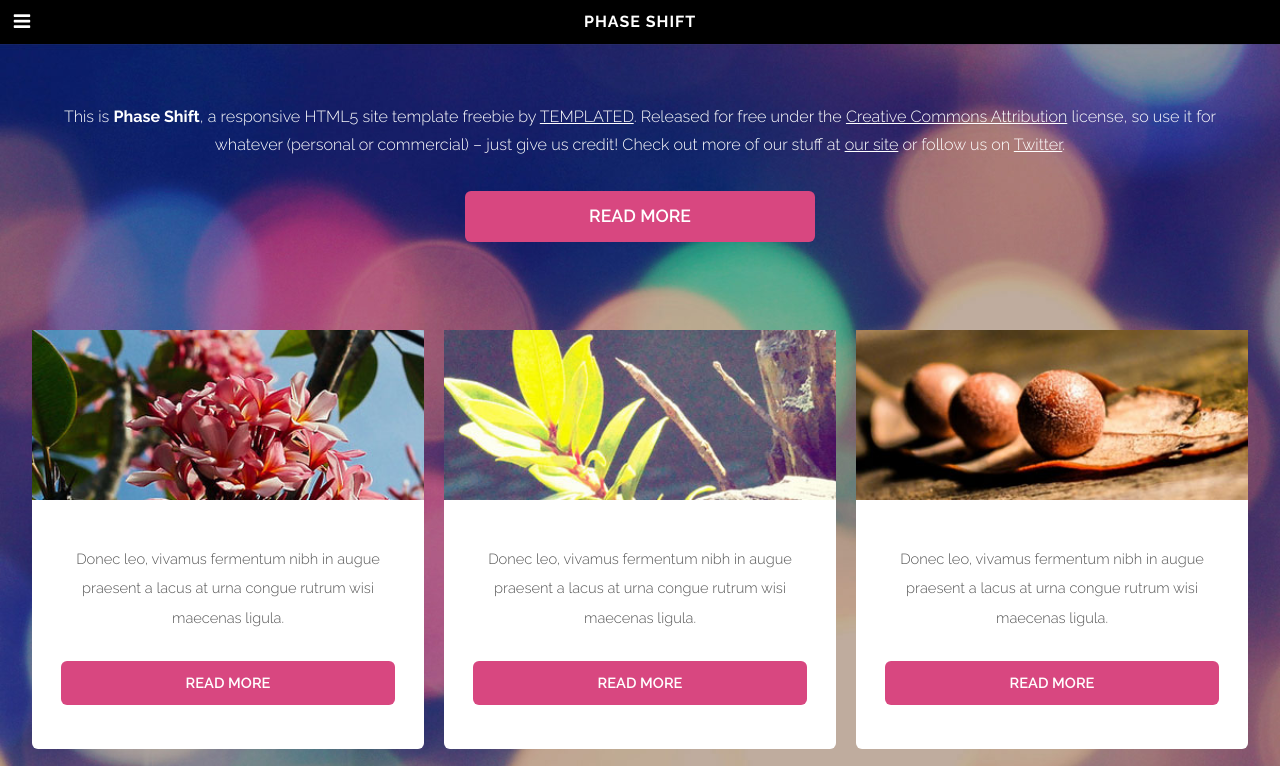
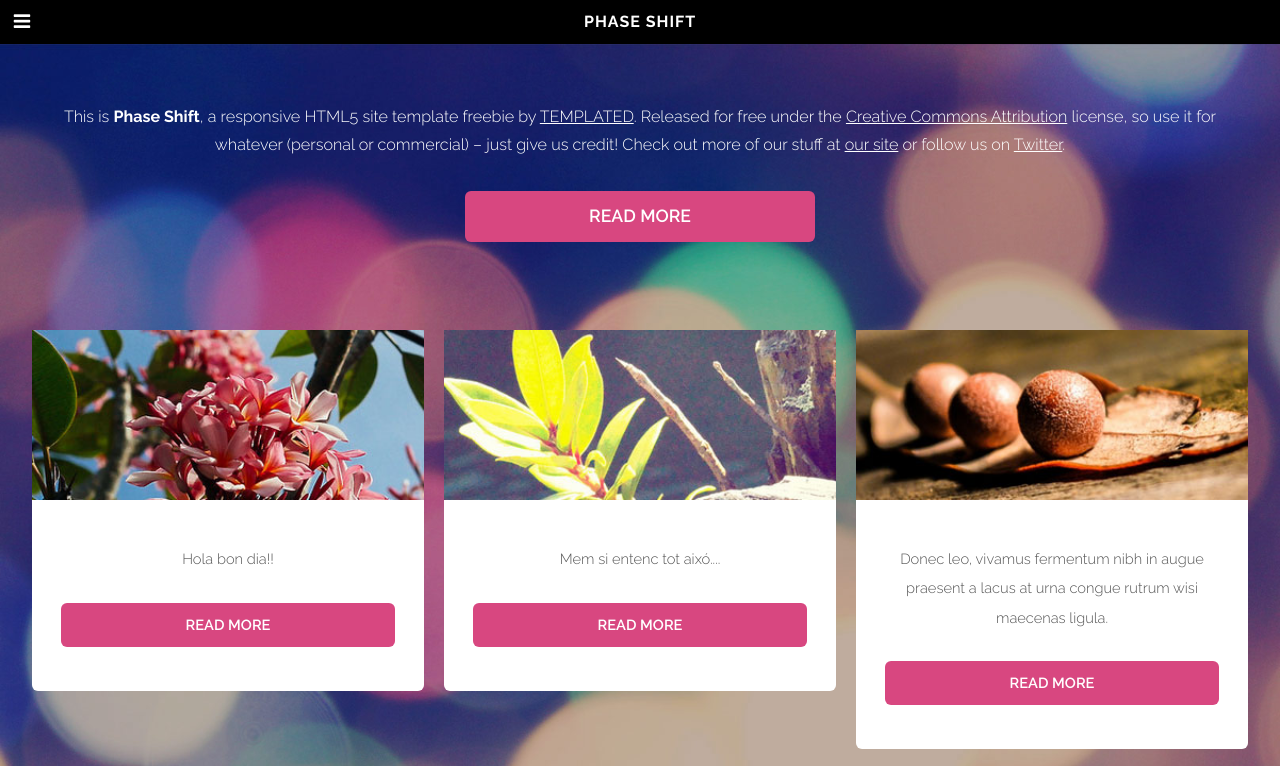
Before and after one commit to joanlig/curso-git, a plain HTML site: page index.html in a window 1280 px wide. Shown: the top 766 px of the page. Drawn offline with Linux system fonts and the light colour scheme.

Commit message:
Index modificado, segundo commit de prueba.

```diff
--- a/index.html
+++ b/index.html
@@ -58,12 +58,12 @@
 							<div class="row no-collapse-1">
 								<section class="4u"> <a href="#" class="image featured"><img src="images/pic01.jpg" alt=""></a>
 									<div class="box">
-										<p>Donec leo, vivamus fermentum nibh in augue praesent a lacus at urna congue rutrum  wisi maecenas ligula.</p>
+										<p>Hola bon dia!!</p>
 										<a href="#" class="button">Read More</a> </div>
 								</section>
 								<section class="4u"> <a href="#" class="image featured"><img src="images/pic02.jpg" alt=""></a>
 									<div class="box">
-										<p>Donec leo, vivamus fermentum nibh in augue praesent a lacus at urna congue rutrum  wisi maecenas ligula.</p>
+										<p>Mem si entenc tot aixó....</p>
 										<a href="#" class="button">Read More</a> </div>
 								</section>
 								<section class="4u"> <a href="#" class="image featured"><img src="images/pic03.jpg" alt=""></a>
```
